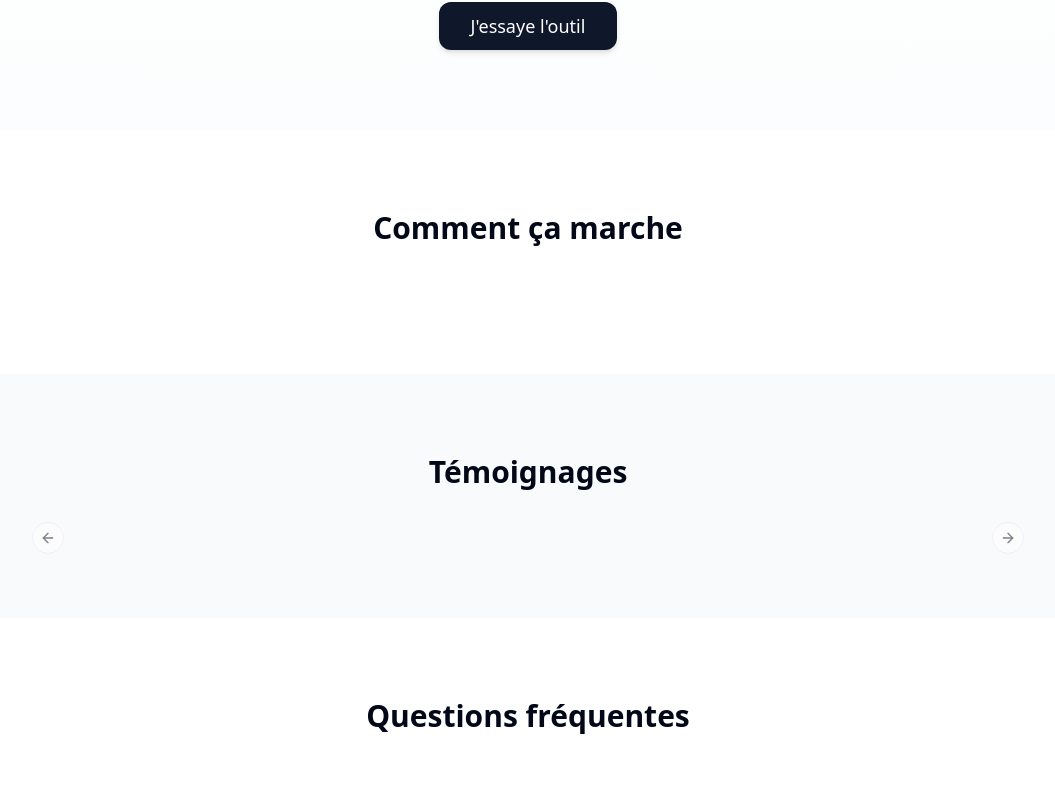
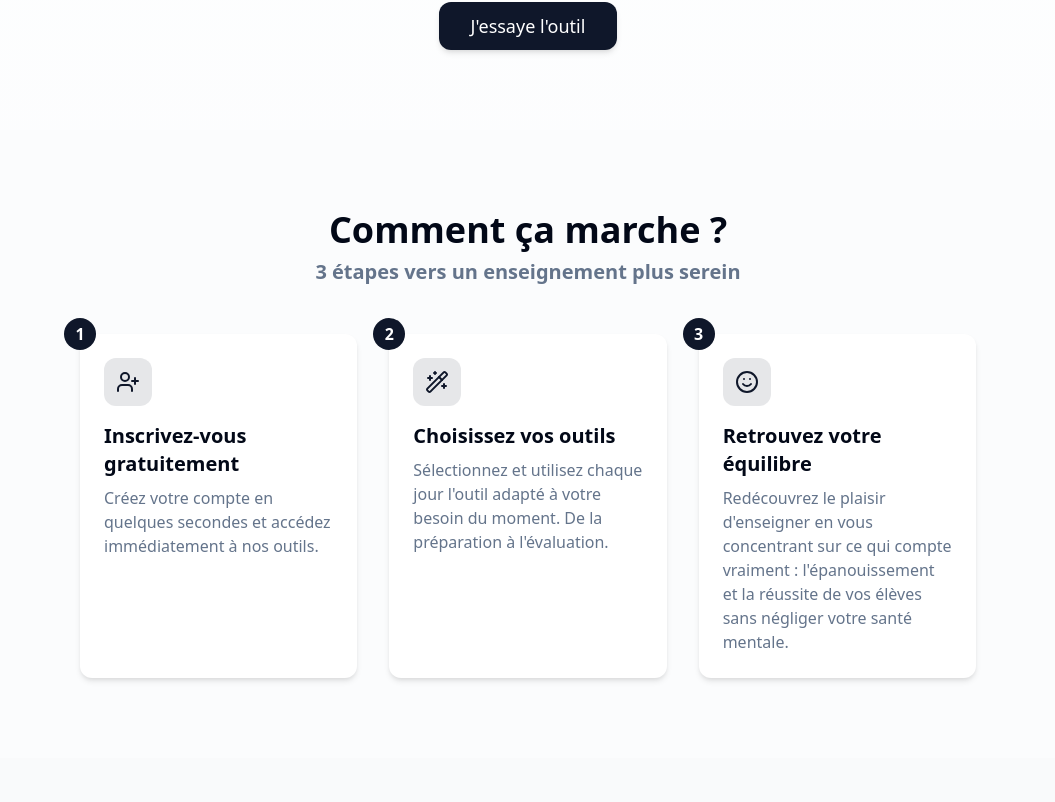
Before and after one commit to HiThereWsp/pedagoialast, a React (Vite) app: page / in a window 1280 px wide. Shown: the part 1678-2480 px from the top of the page, without its empty margins (112-1167 px from the left). Built offline with nearby package versions, Linux system fonts and the light colour scheme.

Commit message:
Update HowItWorksSection.tsx
hey. hey

```diff
--- a/src/components/landing/HowItWorksSection.tsx
+++ b/src/components/landing/HowItWorksSection.tsx
@@ -1,12 +1,58 @@
-export const HowItWorksSection = () => {
+import React from 'react';
+import { UserPlus, Wand2, Smile } from 'lucide-react';
+
+const steps = [
+  {
+    number: 1,
+    icon: UserPlus,
+    title: "Inscrivez-vous gratuitement",
+    description: "Créez votre compte en quelques secondes et accédez immédiatement à nos outils."
+  },
+  {
+    number: 2,
+    icon: Wand2,
+    title: "Choisissez vos outils",
+    description: "Sélectionnez et utilisez chaque jour l'outil adapté à votre besoin du moment. De la préparation à l'évaluation."
+  },
+  {
+    number: 3,
+    icon: Smile,
+    title: "Retrouvez votre équilibre",
+    description: "Redécouvrez le plaisir d'enseigner en vous concentrant sur ce qui compte vraiment : l'épanouissement et la réussite de vos élèves sans négliger votre santé mentale."
+  }
+];
+
+export function HowItWorksSection() {
   return (
-    <section className="py-20 bg-white">
+    <section className="py-20 bg-secondary/30">
       <div className="container mx-auto px-4">
-        <h2 className="text-3xl font-bold text-center mb-12">Comment ça marche</h2>
-        <div className="grid md:grid-cols-3 gap-8">
-          {/* Steps will go here */}
+        <div className="max-w-4xl mx-auto">
+          <h2 className="text-3xl md:text-4xl font-bold text-center mb-12">
+            Comment ça marche ?
+            <span className="block text-xl text-muted-foreground mt-2">
+              3 étapes vers un enseignement plus serein
+            </span>
+          </h2>
+
+          <div className="grid grid-cols-1 md:grid-cols-3 gap-8">
+            {steps.map((step) => (
+              <div
+                key={step.number}
+                className="relative p-6 bg-white rounded-xl shadow-premium hover:shadow-premium-lg transition-all duration-200"
+              >
+                <div className="absolute -top-4 -left-4 w-8 h-8 bg-primary text-white rounded-full flex items-center justify-center font-bold">
+                  {step.number}
+                </div>
+                <div className="mb-4 p-3 bg-primary/10 rounded-xl w-fit">
+                  <step.icon className="w-6 h-6 text-primary" />
+                </div>
+                <h3 className="text-xl font-bold mb-2">{step.title}</h3>
+                <p className="text-muted-foreground">{step.description}</p>
+              </div>
+            ))}
+          </div>
         </div>
       </div>
     </section>
-  )
+  );
 }
```
